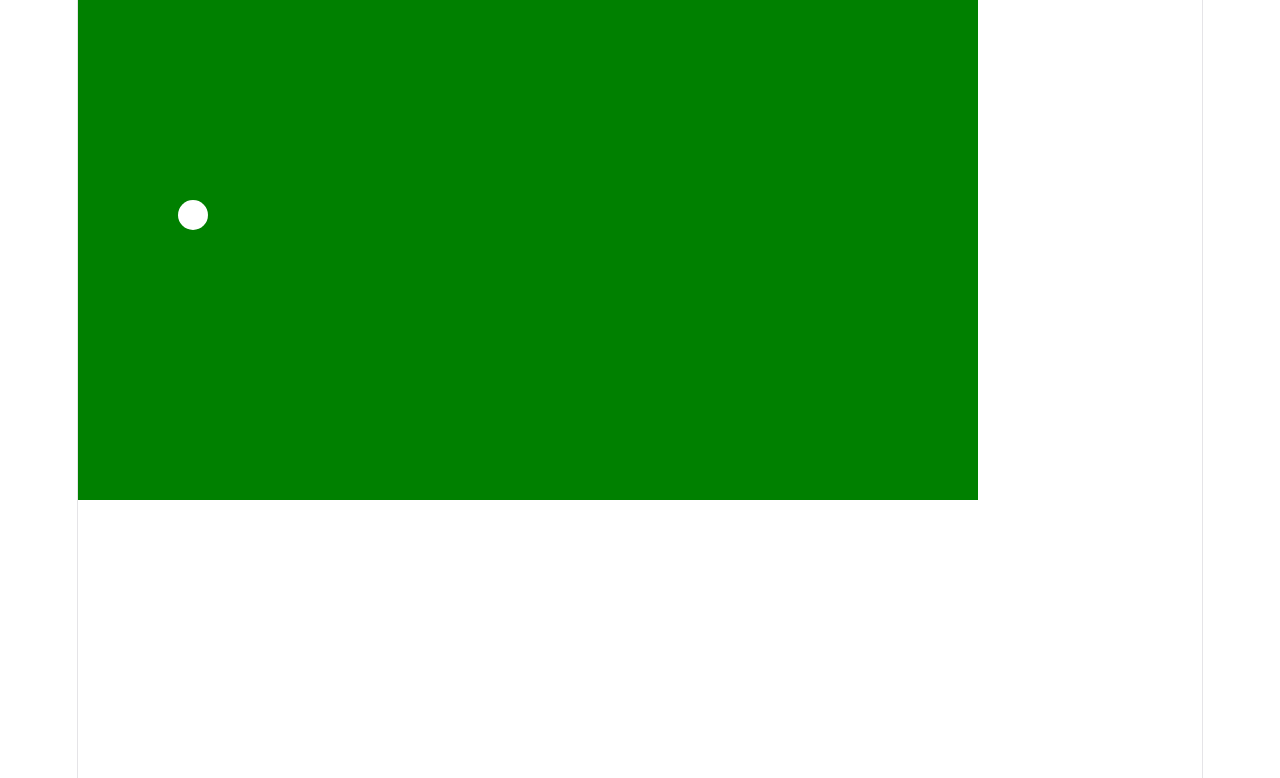
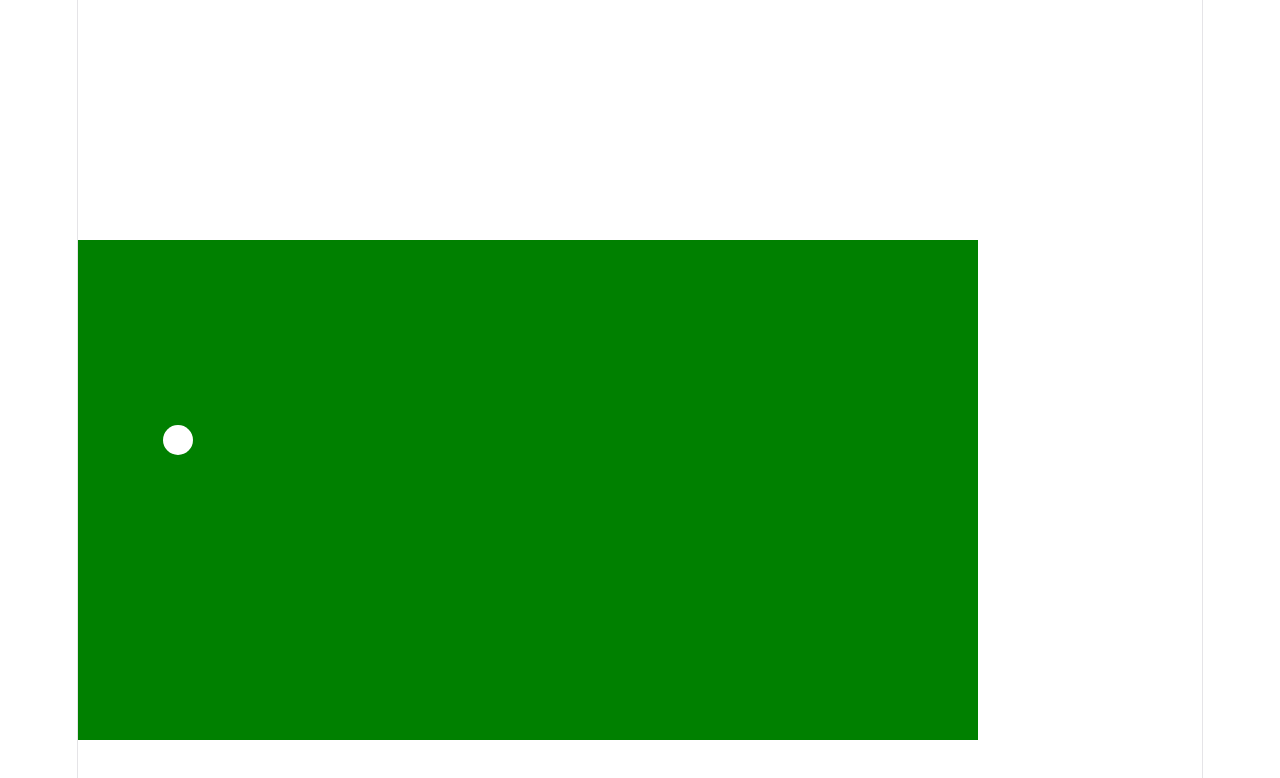
Before and after one commit to andrew-guadiana/8-ball_pool_AI, a React (Vite) app in the folder frontend/: page / in a window 1280 px wide. Shown: the top 778 px of the page. Built offline with nearby package versions, Linux system fonts and the light colour scheme.

Commit message:
Cue Ball is moveable by click on table

```diff
--- a/frontend/src/App.tsx
+++ b/frontend/src/App.tsx
@@ -1,4 +1,11 @@
 import { useState } from "react"
+
+type Ball = {
+  id: string
+  x: number
+  y: number
+  color: string
+}
 
 type BallProps = {
   x: number
@@ -11,8 +18,8 @@ function Ball({ x, y, color }: BallProps) {
     <div
     style={{
       position: "absolute",
-      left: x,
-      top: y,
+      left: x - 15,
+      top: y - 15,
       width: 30,
       height: 30,
       borderRadius: "50%",
@@ -23,7 +30,7 @@ function Ball({ x, y, color }: BallProps) {
 }
 
 function App() {
-  const [balls] = useState<Ball[]>([
+  const [balls, setBalls] = useState<Ball[]>([
     {
     id: "cue",
     x: 100,
@@ -35,11 +42,25 @@ function App() {
 
 return (
   <div
+  onClick={(e: React.MouseEvent<HTMLDivElement>) => {
+    const rect = e.currentTarget.getBoundingClientRect()
+    const x = e.clientX - rect.left
+    const y = e.clientY - rect.top
+
+    setBalls([
+      {
+        id: "cue",
+        x,
+        y,
+        color: "white",
+      },
+    ])
+  }}
   style={{
     width: 900,
     height: 500,
+    position: "absolute", left: "center", top: "30%",
     background: "green",
-    position: "relative",
   }}>
   {balls.map(ball => (
     <Ball
```
